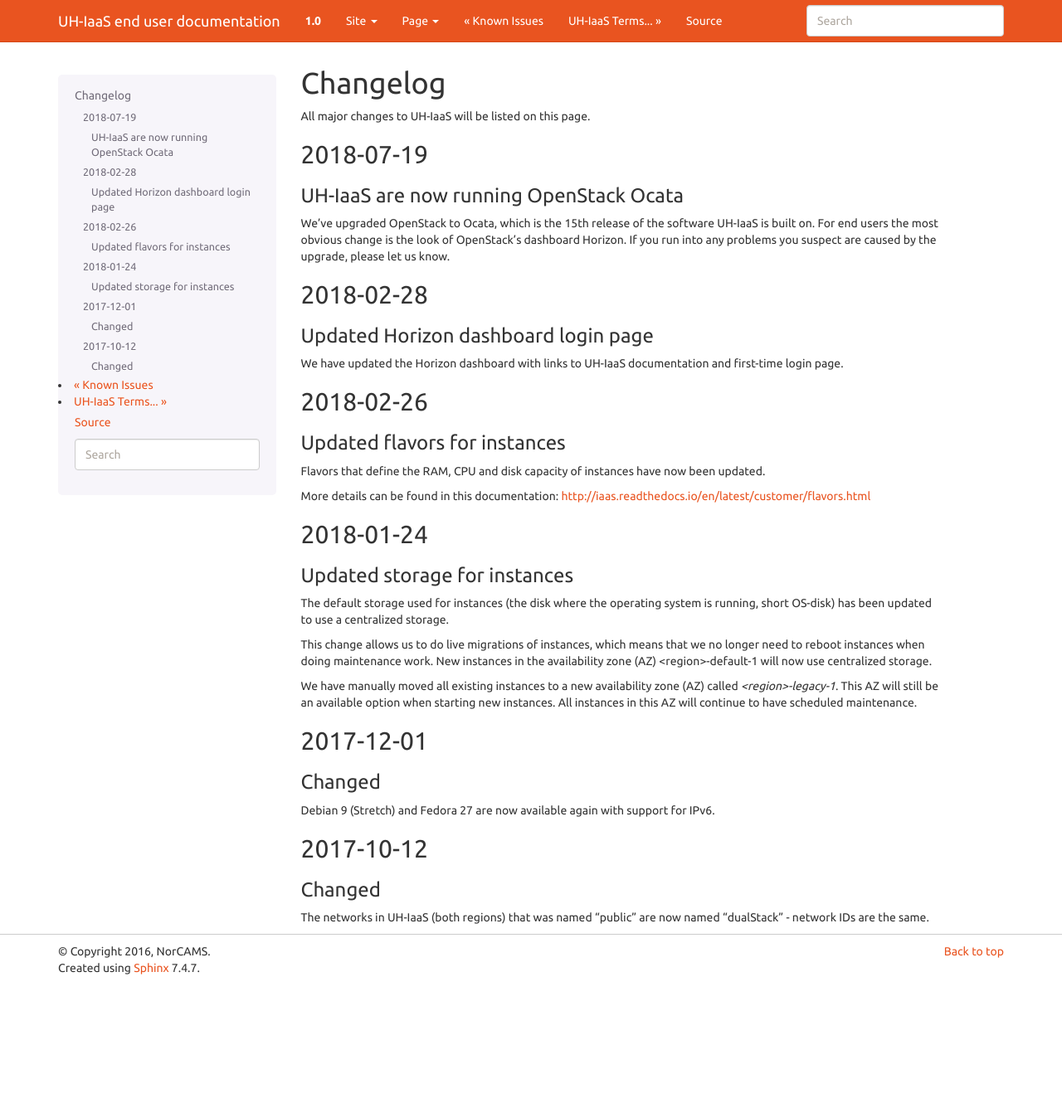
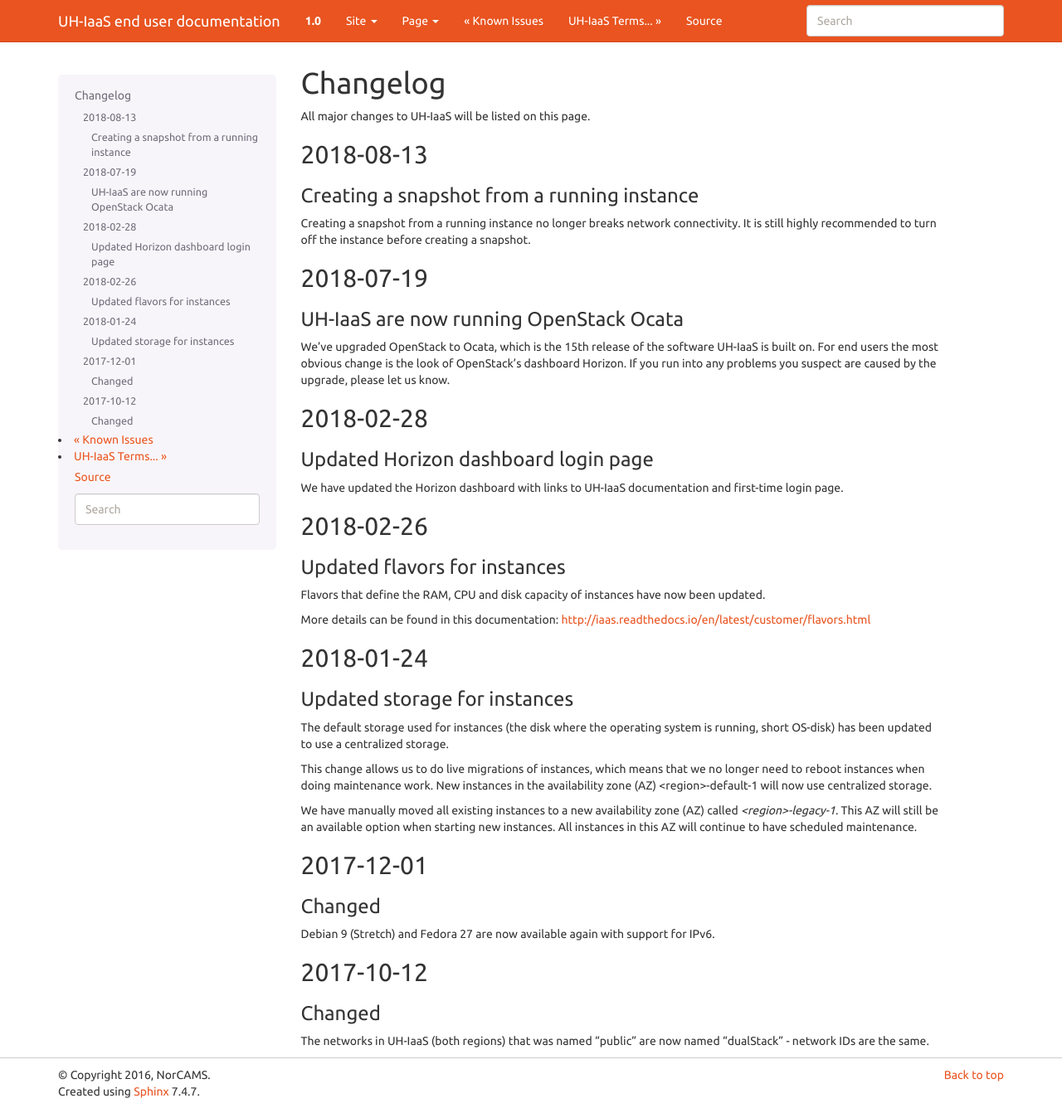
Before and after one commit to norcams/docs-enduser, a Sphinx documentation site: the page built from docs/changelog.rst, in a window 1280 px wide and 1336 px high. Shown: the whole window at 83% size. Built offline with Sphinx 7.4.7, drawn with Linux system fonts in a browser that asks for light colours.

Commit message:
remove snapshot of running instance from known issues, update changelog

```diff
--- a/docs/changelog.rst
+++ b/docs/changelog.rst
@@ -3,6 +3,17 @@ Changelog
 =========
 
 All major changes to UH-IaaS will be listed on this page.
+
+
+2018-08-13
+==========
+
+Creating a snapshot from a running instance
+-------------------------------------------
+
+Creating a snapshot from a running instance no longer breaks network connectivity.
+It is still highly recommended to turn off the instance before creating a snapshot.
+
 
 2018-07-19
 ==========
--- a/docs/known-issues.rst
+++ b/docs/known-issues.rst
@@ -76,10 +76,6 @@ an email to support@uh-iaas.no which includes your current and
 previous primary email addresses. You will then receive further
 instructions on how to proceed.
 
-Creating a snapshot of a running instance
------------------------------------------
-
-Make sure that the instance is turned off, before creating a snapshot. Creating a snapshot while the instance is running, will disable the network connection.
 
 Outdated size
 -------------
```
